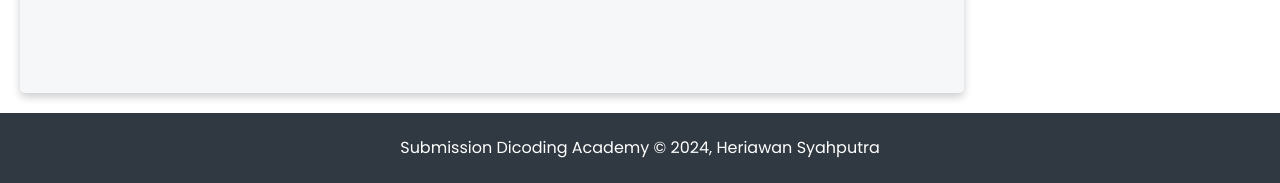
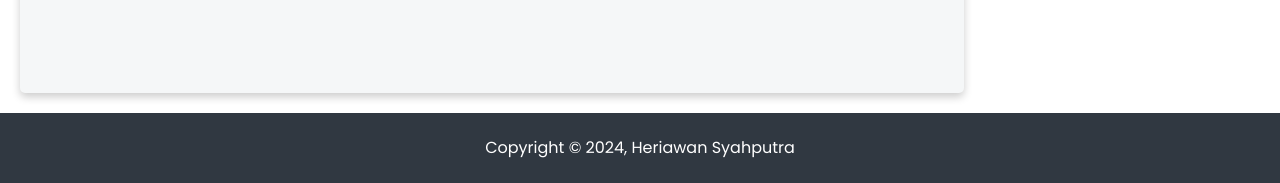
Before and after one commit to Wanoxz/my-littleportofolio, a plain HTML site: page index.html in a window 1280 px wide. Shown: the part 5445-5628 px from the top of the page. Drawn offline with Linux system fonts and the light colour scheme.

Commit message:
Update index.html

```diff
--- a/index.html
+++ b/index.html
@@ -387,7 +387,7 @@
     </main>
 
     <footer>
-        <p>Submission Dicoding Academy &#169; 2024, Heriawan Syahputra</p>
+        <p>Copyright &#169; 2024, Heriawan Syahputra</p>
     </footer>
     <script src="js/main.js"></script>
 </body>
```
